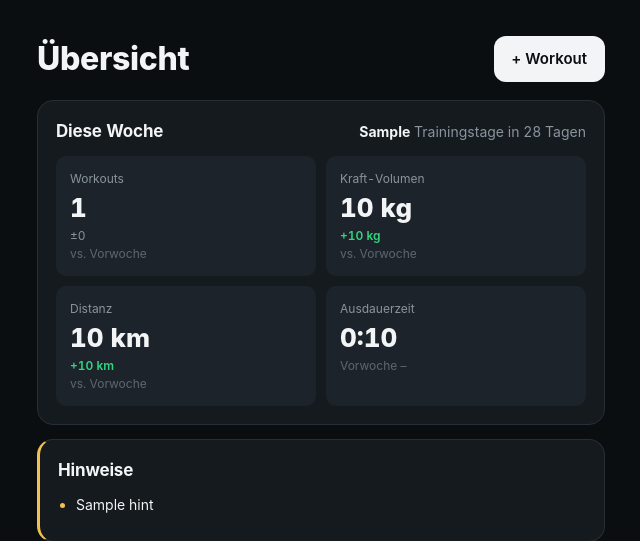
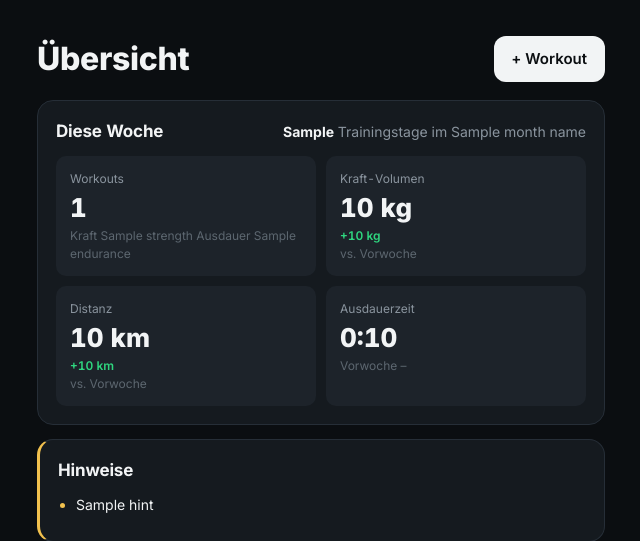
Before and after one commit to schlaggo/WorkoutTracker, a Flask app: template templates/dashboard.html in a window 1280 px wide. Shown: the top 541 px of the page, without its empty margins (319-959 px from the left). Run offline with Flask 3, Linux system fonts and the light colour scheme; the template is opened without the code that fills it: most values are stand-ins (such as "Sample title", 1, 10 or a date in 2020); some web fonts are replaced.

Commit message:
UI Anpassungen

```diff
--- a/app.py
+++ b/app.py
@@ -665,6 +665,8 @@ def percent_change(new, old):
 def totals(workouts):
     return {
         "count": len(workouts),
+        "strength": sum(1 for w in workouts if w["type_key"] == "strength"),
+        "endurance": sum(1 for w in workouts if w["type_key"] != "strength"),
         "volume": sum(w["summary"]["volume"] for w in workouts),
         "distance_km": sum(w["summary"]["distance_km"] for w in workouts),
         "duration_s": sum(w["summary"]["duration_s"] for w in workouts),
@@ -798,7 +800,9 @@ def dashboard():
         goals=goals,
         hints=build_hints(workouts, trends, goals, today),
         recent=sorted(workouts, key=lambda w: w["date"], reverse=True)[:3],
-        training_days_28=len({w["date"] for w in workouts if w["date"] > today - timedelta(days=28)}),
+        training_days_month=len({w["date"] for w in workouts
+                                if w["date"].year == today.year and w["date"].month == today.month}),
+        month_name=MONTHS[today.month - 1],
     )
 
 
--- a/static/style.css
+++ b/static/style.css
@@ -128,12 +128,22 @@ form input, form select, form textarea {
   border: 1px solid var(--border); border-radius: var(--radius-sm);
   padding: 11px 12px; outline: none;
 }
+form input, form select { height: 46px; line-height: 22px; }   /* alle Felder exakt gleich hoch */
 form input:focus, form select:focus, form textarea:focus { border-color: var(--muted); }
 form input::placeholder, form textarea::placeholder { color: var(--faint); }
-input[type="date"], input[type="time"] { color-scheme: dark; min-height: 46px; }
+
+/* Datum/Uhrzeit: Handy-Browser (v.a. iPhone) zeichnen diese Felder sonst größer als die anderen */
+input[type="date"], input[type="time"] {
+  color-scheme: dark;
+  -webkit-appearance: none; appearance: none;
+  display: block; min-width: 0;
+}
+input[type="date"]::-webkit-date-and-time-value,
+input[type="time"]::-webkit-date-and-time-value { text-align: left; margin: 0; }
 select option { background: var(--surface); color: var(--text); }
 
-.set-row { display: grid; grid-template-columns: 1fr 1fr; gap: 10px; }
+/* minmax(0, 1fr): beide Spalten immer exakt gleich breit, auch wenn ein Feld "breiter sein will" */
+.set-row { display: grid; grid-template-columns: minmax(0, 1fr) minmax(0, 1fr); gap: 10px; }
 
 /* Auswahl-Kacheln (Trainingstyp, Zielart, Status) */
 .toggle-group { display: flex; gap: 8px; margin-top: 8px; }
--- a/templates/base.html
+++ b/templates/base.html
@@ -5,12 +5,12 @@
   <meta name="viewport" content="width=device-width, initial-scale=1.0, viewport-fit=cover">
   <meta name="theme-color" content="#0b0e11">
   <title>{% block title %}Workout Tracker{% endblock %}</title>
-  <link rel="preconnect" href="https://eur03.safelinks.protection.outlook.com/?url=https%3A%2F%2Ffonts.googleapis.com%2F&data=05%7C02%7Clukas.singer%40ceratizit.com%7C1718bb1fbac0466ea82e08df1e2286ff%7C6e754c036c26480fa166ff9598a067ed%7C0%7C0%7C639262805782676484%7CUnknown%7CTWFpbGZsb3d8eyJFbXB0eU1hcGkiOnRydWUsIlYiOiIwLjAuMDAwMCIsIlAiOiJXaW4zMiIsIkFOIjoiTWFpbCIsIldUIjoyfQ%3D%3D%7C0%7C%7C%7C&sdata=MKWDy3ch%2Bc6R4wdqIvemO09BIdzTZl6oM3S8AB%2Fpp%2Fg%3D&reserved=0">
-  <link rel="preconnect" href="https://eur03.safelinks.protection.outlook.com/?url=https%3A%2F%2Ffonts.gstatic.com%2F&data=05%7C02%7Clukas.singer%40ceratizit.com%7C1718bb1fbac0466ea82e08df1e2286ff%7C6e754c036c26480fa166ff9598a067ed%7C0%7C0%7C639262805782708346%7CUnknown%7CTWFpbGZsb3d8eyJFbXB0eU1hcGkiOnRydWUsIlYiOiIwLjAuMDAwMCIsIlAiOiJXaW4zMiIsIkFOIjoiTWFpbCIsIldUIjoyfQ%3D%3D%7C0%7C%7C%7C&sdata=GVPIUPRxZrIi74s4luy0R44jNa9iJ4pXfp3SHBByjhM%3D&reserved=0" crossorigin>
-  <link href="https://eur03.safelinks.protection.outlook.com/?url=https%3A%2F%2Ffonts.googleapis.com%2Fcss2%3Ffamily%3DInter%3Awght%40400%3B500%3B600%3B700%3B800%26display%3Dswap&data=05%7C02%7Clukas.singer%40ceratizit.com%7C1718bb1fbac0466ea82e08df1e2286ff%7C6e754c036c26480fa166ff9598a067ed%7C0%7C0%7C639262805782733643%7CUnknown%7CTWFpbGZsb3d8eyJFbXB0eU1hcGkiOnRydWUsIlYiOiIwLjAuMDAwMCIsIlAiOiJXaW4zMiIsIkFOIjoiTWFpbCIsIldUIjoyfQ%3D%3D%7C0%7C%7C%7C&sdata=X98mkcKTKz24BtJDspkHejmRFR5tO%2F0Jv3H%2FlGoI4n0%3D&reserved=0" rel="stylesheet">
+  <link rel="preconnect" href="https://fonts.googleapis.com">
+  <link rel="preconnect" href="https://fonts.getstatic.com" crossorigin>
+  <link href="https://fonts.googleapis.com/css2?family=Inter:wght@400;500;600;700;800&display=swap" rel="stylesheet">
   <link rel="stylesheet" href="{{ url_for('static', filename='style.css') }}">
 </head>
-<body>
+<body spellcheck="false">
   <main>
     {% with messages = get_flashed_messages(with_categories=true) %}
       {% if messages %}
@@ -50,5 +50,12 @@
       </div>
     </nav>
   {% endif %}
+
+  <script>
+    // Iphone Android: Autokorrektur aus
+    document.addEventListener('focusin', (ev) =>{
+      if(ev.target.matches('input, textarea')) ev.target.setAttribute('autocorrect', 'off');
+    });
+  </script>
 </body>
 </html>
--- a/templates/dashboard.html
+++ b/templates/dashboard.html
@@ -19,13 +19,13 @@
 <div class="card">
   <div class="workout-card-top">
     <h2 style="margin:0;">Diese Woche</h2>
-    <span class="muted"><b>{{ training_days_28 }}</b> Trainingstage in 28 Tagen</span>
+    <span class="muted"><b>{{ training_days_month }}</b> Trainingstage im {{ month_name }}</span>
   </div>
   <div class="kpi-grid">
     <div class="kpi">
       <span class="muted">Workouts</span>
       <b>{{ cur.count }}</b>
-      <small>{{ delta(cur.count, prev.count) }}</small>
+      <small>Kraft {{ cur.strength }} Ausdauer {{ cur.endurance }}</small>
     </div>
     <div class="kpi">
       <span class="muted">Kraft-Volumen</span>
```
